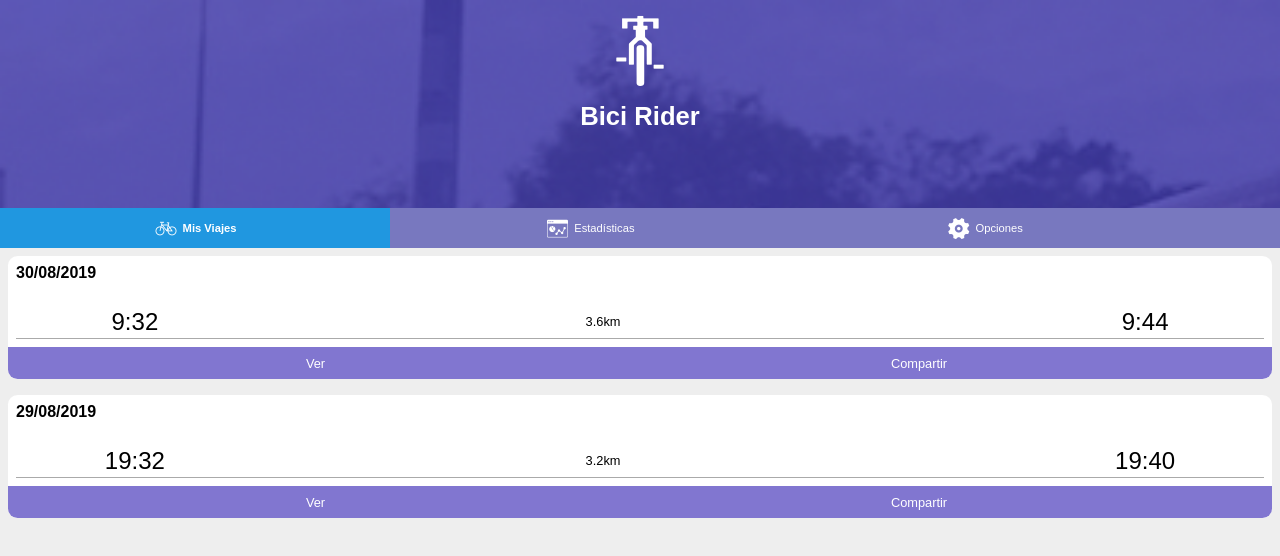
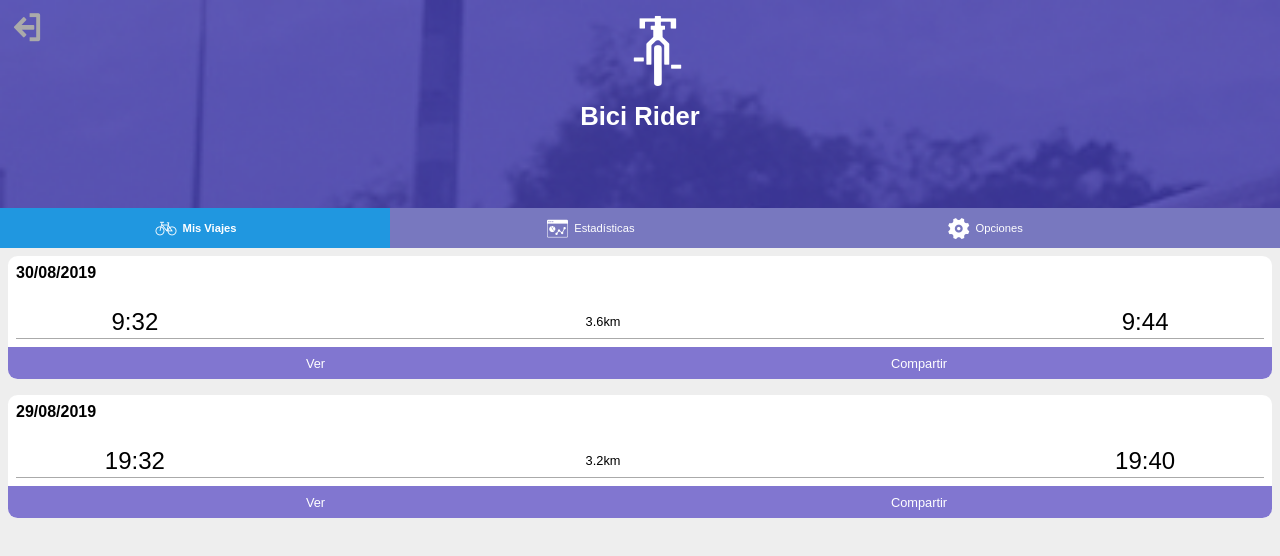
Before and after one commit to alexhernandezcl/alexhernandezcl.github.io, a plain HTML site: page bicirider/home.html in a window 1280 px wide. Drawn offline with Linux system fonts and the light colour scheme.

Commit message:
add Exit Btn

```diff
--- a/bicirider/home.html
+++ b/bicirider/home.html
@@ -21,6 +21,12 @@
                 font-size: 5rem;
                 margin: 0.2rem;
                 display: block;
+            }
+            header i.exit {
+                float: left;
+                font-size: 2rem;
+                transform: rotate(180deg);
+                color:#aaa;
             }
             header h3{
                 font-size: 1.6rem;
@@ -136,6 +142,7 @@
 
     <body class="fullscreen">
             <header>
+                <i class="exit icofont-exit"></i>
                 <i class="icofont-bicycle"></i>
                 <h3>Bici Rider</h3>
             </header>
@@ -194,5 +201,12 @@
             </main>
 
             <!--script src="js/main.js"></script-->
+            <script>
+                (()=>{
+                    document.querySelector("i.exit").addEventListener("click", e =>{
+                        window.location = "index.html";
+                    })
+                })();
+            </script>
     </body>
     </html>
```
